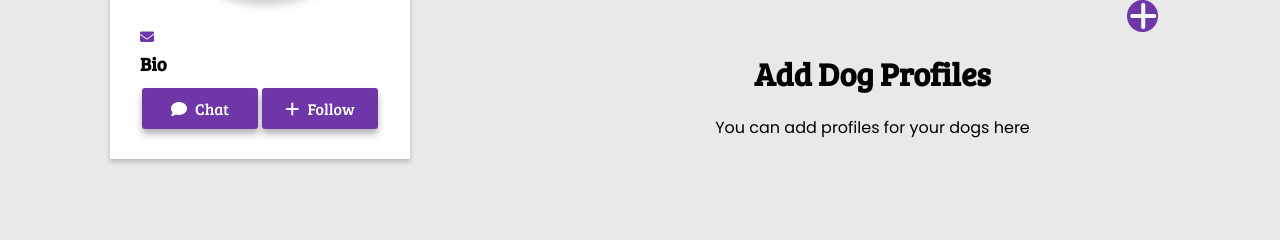
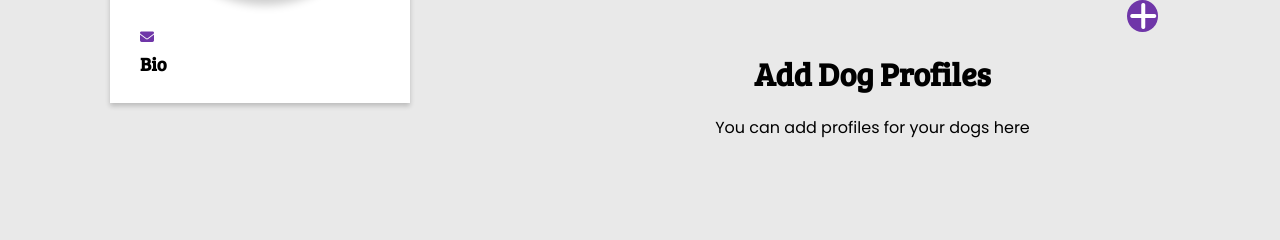
Before and after one commit to gcivil-nyu-org/INET-Monday-Spring2023-Team-1, a Django app: template doghub_app/templates/doghub_app/user_profile.html in a window 1280 px wide; the page is wider, and only the part inside the window is pictured. Shown: the part 340-580 px from the top of that part. Run offline with Django 4.2, Linux system fonts and the light colour scheme; the template is opened without the code that fills it, so the values that code supplies are empty; some libraries are stand-ins or nearby versions.

Commit message:
removed the chat and follow icon when viewing your own profile

```diff
--- a/doghub_app/templates/doghub_app/user_profile.html
+++ b/doghub_app/templates/doghub_app/user_profile.html
@@ -108,8 +108,8 @@
             </p>
           </div>
           <div class="profile-btn">
-            <button class="chatbtn" id="chatBtn"><i class="fa fa-comment"></i> Chat</button>
-            <button class="createbtn" id="follow-user"><i id= "follow_icon" class="fa fa-plus"></i> Follow</button>
+             <!--  button class="chatbtn" id="chatBtn"><i class="fa fa-comment"></i> Chat</button>
+            <button class="createbtn" id="follow-user"><i id= "follow_icon" class="fa fa-plus"></i> Follow</button> -->
           </div>
           <!-- <div class="user-rating">
             <h3 class="rating">4.5</h3>
```
